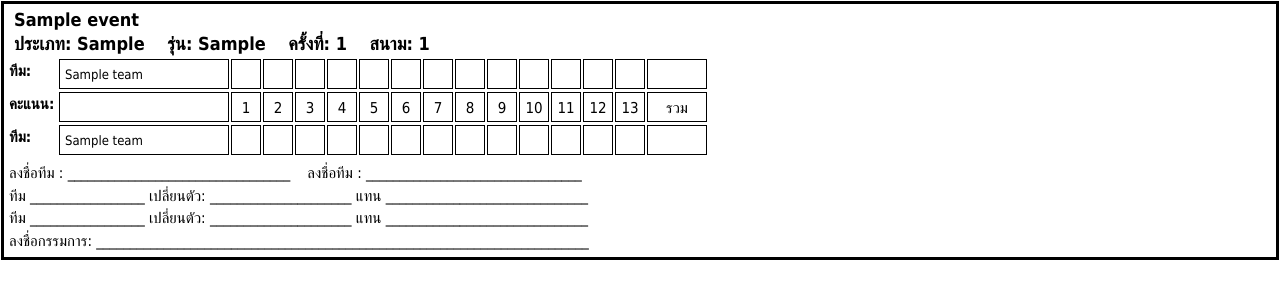
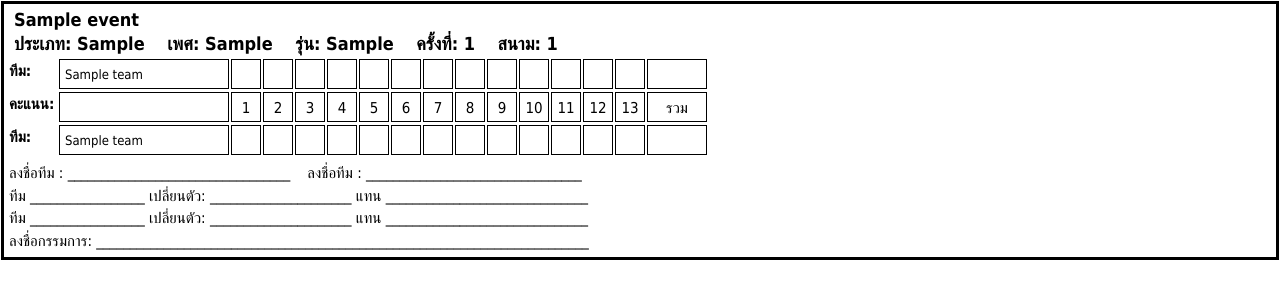
Before and after one commit to Dekchairukna/tournoi-petanque, a Flask app: page /event/1/score-sheet in a window 1280 px wide. Shown: the top 300 px of the page. Run offline with Flask 3, Linux system fonts and the light colour scheme; a user stored in the database is signed in; tables that the repository leaves empty hold one stand-in row (values such as "Sample post"); some libraries are stand-ins or nearby versions.

Commit message:
Update score_sheet.html

```diff
--- a/templates/score_sheet.html
+++ b/templates/score_sheet.html
@@ -144,6 +144,7 @@
         <div class="event-name {% if event.logo_list %}small-font{% else %}large-font{% endif %}">{{ event.name }}</div>
         <div class="event-name {% if event.logo_list %}small-font{% else %}large-font{% endif %}">
           ประเภท: {{ event.category }} &nbsp;&nbsp;
+          เพศ: {{ event.sex }} &nbsp;&nbsp
           รุ่น: {{ event.age_group }} &nbsp;&nbsp;
           ครั้งที่: {{ match.round }} &nbsp;&nbsp;
           สนาม: {{ match.field if match.field is not none else '__________' }}
```
